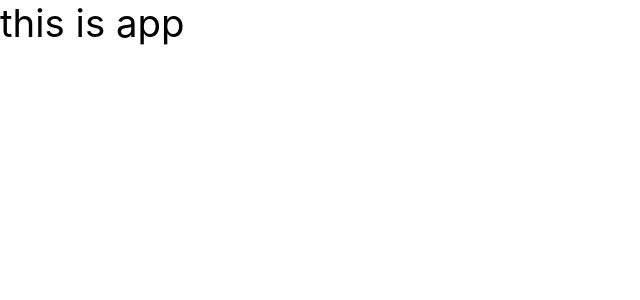
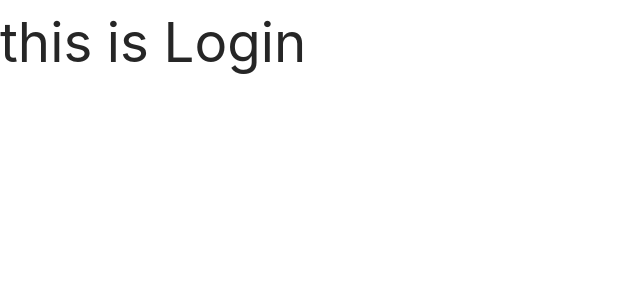
Before and after one commit to nolongthing/chat-font, a React (Create React App) app: page / in a window 1280 px wide. Shown: the top 300 px of the page, without its empty margins (0-640 px from the left). Built offline with nearby package versions, Linux system fonts and the light colour scheme.

Commit message:
添加依赖

```diff
--- /dev/null
+++ b/jsconfig.json
@@ -0,0 +1,6 @@
+{
+  "compilerOptions": {
+    "baseUrl": "src"
+  },
+  "include": ["src"]
+}
--- a/package.json
+++ b/package.json
@@ -6,8 +6,11 @@
     "@testing-library/jest-dom": "^4.2.4",
     "@testing-library/react": "^9.3.2",
     "@testing-library/user-event": "^7.1.2",
+    "antd": "^4.4.2",
+    "node-sass": "^4.14.1",
     "react": "^16.13.1",
     "react-dom": "^16.13.1",
+    "react-router-dom": "^5.2.0",
     "react-scripts": "3.4.1"
   },
   "scripts": {
--- /dev/null
+++ b/src/App.css
@@ -0,0 +1,6 @@
+@import '~antd/dist/antd.css';
+.box{
+  width: 2rem;
+  height: 2rem;
+  background-color: aqua;
+}
--- a/src/App.js
+++ b/src/App.js
@@ -1,9 +1,27 @@
 import React from 'react';
+import {
+  BrowserRouter as Router,
+  Switch,
+  Route,
+} from "react-router-dom";
+import Login from 'Pages/Login';
+import Chat from 'Pages/Chat';
+
+import './App.css';
 
 function App() {
   return (
     <div className="App">
-      this is app
+      <Router>
+        <Switch>
+          <Route exact path="/">
+            <Login />
+          </Route>
+          <Route path="/chat">
+            <Chat />
+          </Route>
+        </Switch>
+      </Router>
     </div>
   );
 }
--- /dev/null
+++ b/src/Pages/Chat/index.js
@@ -0,0 +1,9 @@
+import React from 'react'
+
+export default function Chat() {
+  return (
+    <div>
+      this is chat
+    </div>
+  )
+}
--- /dev/null
+++ b/src/Pages/Login/index.js
@@ -0,0 +1,10 @@
+import React from 'react';
+import styles from './login.module.scss';
+
+export default function Login() {
+  return (
+    <div>
+      this is Login
+    </div>
+  )
+}
--- a/src/index.css
+++ b/src/index.css
@@ -1,7 +1,7 @@
 :root,body{
   width: 100%;
   height: 100%;
-  font-size: 16.66666666666vw;
+  font-size: 13.333333333333333333vw;
 }
 body {
   font-size: 0;
@@ -14,7 +14,7 @@ body {
 }
 
 #root{
-  font-size: 0.18rem;
+  font-size: 0.32rem;
 }
 
 code {
```
Also changed, not shown: src/Pages/Chat/login.module.scss (added), src/Pages/Login/login.module.scss (added), 1 other file (tests, documents, lock files or other folders).
